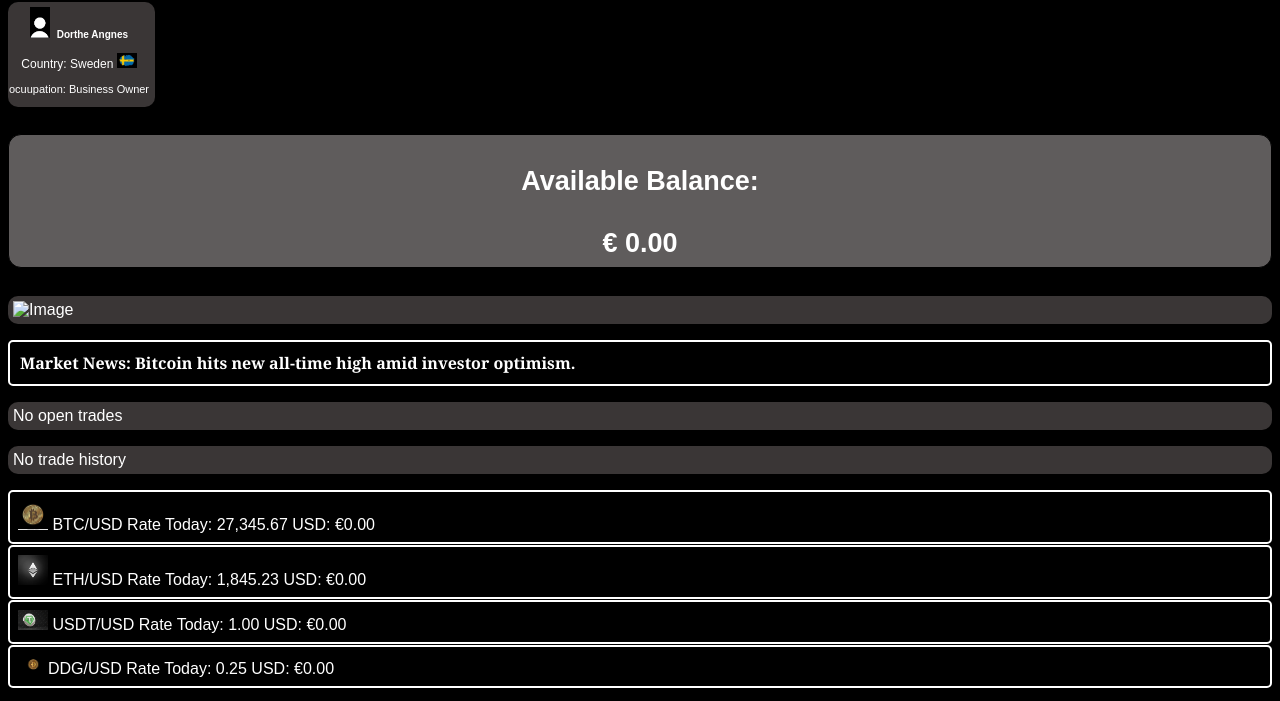
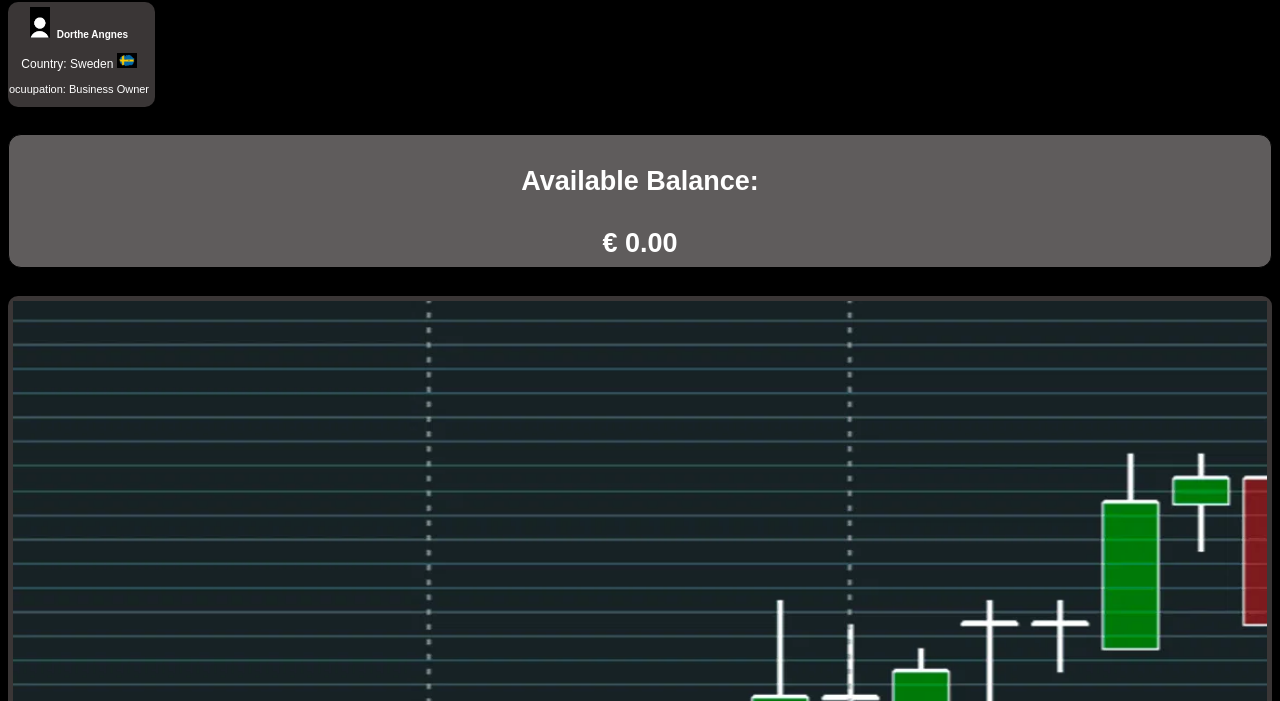
Before and after one commit to Jboywild1/trading-view, a plain HTML site: page index.html in a window 1280 px wide. Shown: the part 93-794 px from the top of the page. Drawn offline with Linux system fonts and the light colour scheme.

Commit message:
Refactor index.html structure and content
Updated the trading platform layout and fixed image references.

```diff
--- a/index.html
+++ b/index.html
@@ -45,7 +45,7 @@
 
 <BR>
     <div class="chart-section">
-    <img src="charts.gif"
+    <img src="charts2.png"
      alt="Image" width="100%">
     </div>
     <P>
@@ -218,4 +218,5 @@ body{
   margin-top:10px;
 }
 </style>
+
 </html>
```
